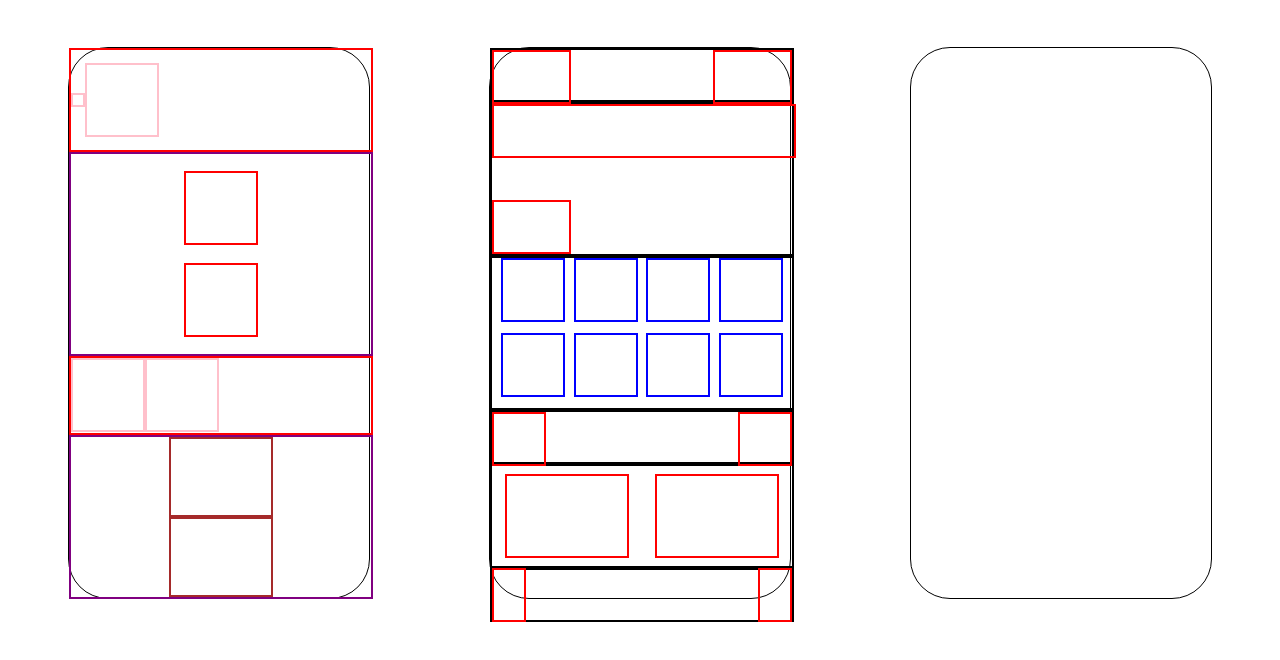
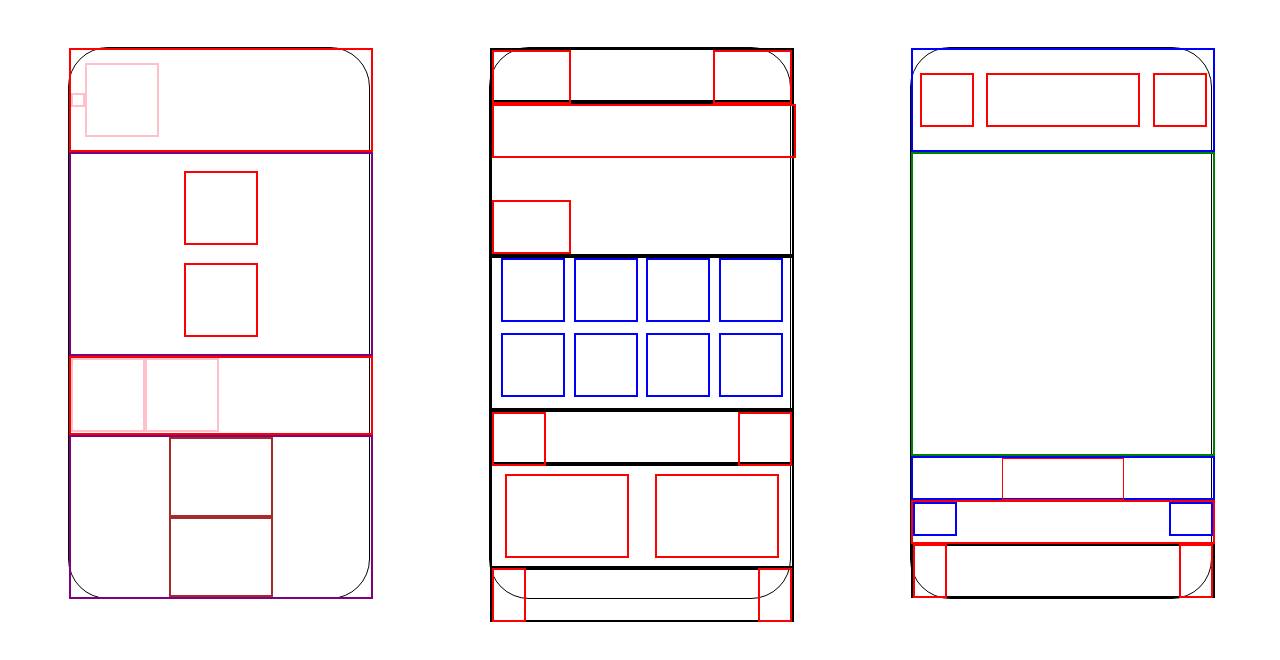
Before and after one commit to ccsimmi/project-app, a plain HTML site: page index.html in a window 1280 px wide. Drawn offline with Linux system fonts and the light colour scheme.

Commit message:
Flexbox layout for screen 3

```diff
--- a/index.html
+++ b/index.html
@@ -26,7 +26,7 @@
 
                 </div>
 
-                <div class="screen"> <!-- container for all screens [2] -->
+                <div class="screen"> <!-- container for all screens [2], pattern same as above-->
                     <div class="banner">
                         <div class="intro"></div>
                         <div class="bell-icon"></div>
@@ -53,14 +53,31 @@
                         <div class="left pics"></div>
                         <div class="right pics"></div>
                     </div>
-                    <div class="bottom-icons">
+                    <div class="bottom-icons"> <!-- same as screen 3 -->
                         <div class="user-icon"></div>
                         <div class="square-icon"></div>
                     </div>
 
                 </div>
-                <div class="screen"> <!-- container for all screens [3] -->
 
+                <div class="screen"> <!-- container for all screens [3] pattern same as above-->
+                    <div class="screen-3-banner">
+                        <div class="x"></div>
+                        <div class="scan-text"></div>
+                        <div class="info-icon"></div>
+                    </div>
+                    <div class="QR-image"></div>
+                    <div class="base-box">
+                        <div class="payment-text"></div>
+                    </div>
+                    <div class="bar-and-num">
+                        <div class="num"></div>
+                        <div class="barcode"></div>
+                    </div>
+                    <div class="bottom-icons">
+                        <div class="square-icon"></div>
+                        <div class="user-icon"></div>
+                    </div>
                 </div>
         </div>
 
--- a/stylesheet.css
+++ b/stylesheet.css
@@ -232,3 +232,72 @@
     height: 50px;
     border: 2px red solid;
 }
+
+/* screen 3 */
+
+.screen-3-banner {
+    display: flex;
+    justify-content: space-around;
+    align-items: center;
+    width: 100%;
+    height: 100px;
+    border: blue 2px solid;
+}
+
+.x {
+    width: 50px;
+    height: 50px;
+    border: red 2px solid;
+}
+
+.scan-text {
+    width: 150px;
+    height: 50px;
+    border: red 2px solid;
+}
+
+.info-icon {
+    width: 50px;
+    height: 50px;
+    border: red 2px solid;
+}
+
+.QR-image {
+    border: 2px green solid;
+    width: 100%;
+    height: 300px;
+}
+
+.base-box {
+    display: flex;
+    justify-content: center;
+    border: 2px blue solid;
+    height: 40px;
+    width: 100%;
+}
+
+.payment-text {
+    width: 40%;
+    height: 40px;
+    border: 1px red solid;
+}
+
+.bar-and-num {
+    display: flex;
+    justify-content: space-between;
+    width: 100%;
+    height: 40px;
+    border: 2px red solid;
+}
+
+.num{
+    width: 40px;
+    height: 30px;
+    border: 2px solid blue;
+}
+
+.barcode{
+    width: 40px;
+    height: 30px;
+    border: 2px solid blue;
+}
```
